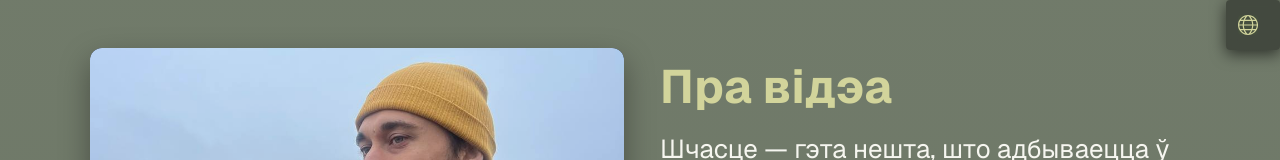
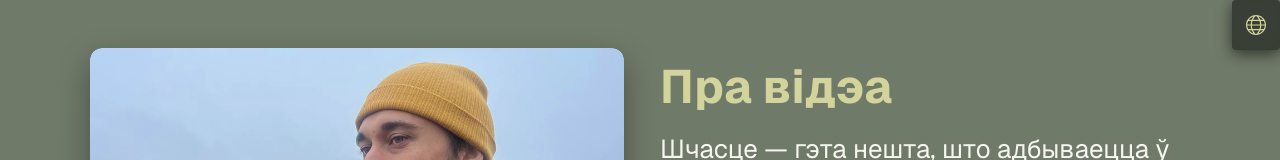
Before and after one commit to jathpr/mitya-public-interface, a Next.js app: page /be/view in a window 1280 px wide. Shown: the top 160 px of the page. Built offline with nearby package versions, Linux system fonts and the light colour scheme.

Commit message:
light langs

```diff
--- a/src/components/LocaleSwitcher/LocaleSwitcher.module.css
+++ b/src/components/LocaleSwitcher/LocaleSwitcher.module.css
@@ -1,20 +1,20 @@
-/* LocaleSwitcher.module.css - АПОШНЯЕ, НАДЗЕЙНАЕ ВЫПРАЎЛЕННЕ: Прамы фон іконкі */
+/* LocaleSwitcher.module.css - КАНЧАТКОВАЯ ВЕРСІЯ: Стабільная вышыня + Адзіны ЦЕНЬ */
 
 .container {
   min-width: fit-content;
   display: flex;
-  align-items: center;
+  align-items: center; /* Цэнтруе ўнутраныя элементы па вертыкалі */
 
   /* ВАЖНА: Вертыкальны padding для стабільнай вышыні */
   padding: 8px 12px;
 
-  /* АСНОЎНЫ ФОН І BLUR НА ЎВЕСЬ БЛОК (празрыстасць 0.4) */
+  /* АСНОЎНЫ ФОН І BLUR НА ЎВЕСЬ БЛОК */
   background-color: rgba(0, 0, 0, 0.4);
   backdrop-filter: blur(5px);
   -webkit-backdrop-filter: blur(5px);
 
-  /* АДЗІНЫ ЦЕНЬ НА ЎВЕСЬ БЛОК */
-  box-shadow: 0 4px 15px rgba(0, 0, 0, 0.6);
+  /* ЗМЕНЕНА: АДЗІНЫ ЦЕНЬ НА ЎВЕСЬ БЛОК */
+  box-shadow: 0 4px 15px rgba(0, 0, 0, 0.6); /* Павялічылі цень */
   transition: box-shadow 0.2s ease-in-out;
 
   border-radius: 4px;
@@ -23,48 +23,54 @@
 }
 
 .container:hover {
-  box-shadow: 0 6px 20px rgba(0, 0, 0, 0.8);
+  box-shadow: 0 6px 20px rgba(0, 0, 0, 0.8); /* Цень пры навядзенні курсора */
 }
 
 /* 1. Кантэйнер-абгортка для іконкі */
 .iconWrapper {
   display: flex;
   align-items: center;
-  padding: 0;
+  padding: 2px;
   cursor: pointer;
   z-index: 2;
   position: relative;
 
-  /* ЗМЕНЕНА: Цяпер гэта прамы, непразрысты колер! */
-  background-color: rgba(
-    69,
-    78,
-    62,
-    1
-  ); /* Цёмна-зялёны, каб схаваць артэфакты */
+  /* Фон iconWrapper - ПРАЗРЫСТЫ! Ён будзе паказваць асноўны фон .container */
+  background-color: transparent;
 
-  /* НОВАЕ: Задаем шырыню і вышыню, каб ён ідэальна ўпісваўся */
-  width: 20px;
-  height: 20px;
-
-  /* Куты і пераходы */
-  border-radius: 4px;
-  transition: background-color 0.2s ease-in-out, border-radius 0.3s ease-in-out;
+  transition: background-color 0.2s ease-in-out;
 }
 
-/* Мы павінны схаваць частку iconWrapper, калі ён згорнуты, праз асноўны .container */
+/* СТВАРЭННЕ БОЛЬШ СВЕТЛАГА БЛОКА З ДАПАМОГАЙ ПСЕЎДАЭЛЕМЕНТА */
+.iconWrapper::after {
+  content: "";
+  position: absolute;
+  /* Разлічваем, каб псеўдаэлемент займаў толькі частку шырыні */
+  top: -16px;
+  bottom: -16px;
+  left: -12px;
+  right: -12px;
+  z-index: -1;
 
-/* Калі спіс адкрыты, iconWrapper губляе правы кут */
-.container[aria-expanded="true"] .iconWrapper {
+  background-color: rgba(0, 0, 0, 0.15); /* Ваш выбраны колер */
+
+  /* Куты тут задаюцца на поўную вобласць, уключаючы padding */
+  border-top-left-radius: 4px;
+  border-bottom-left-radius: 4px;
+  border-top-right-radius: 4px;
+  border-bottom-right-radius: 4px;
+
+  transition: border-radius 0.3s ease-in-out;
+}
+
+/* Калі спіс адкрыты, iconWrapper::after губляе правы кут */
+.container[aria-expanded="true"] .iconWrapper::after {
   border-top-right-radius: 0;
   border-bottom-right-radius: 0;
 }
 
 .worldIcon {
   color: #d2d49b;
-  /* Іконка павінна займаць усю даступную прастору */
-  width: 100%;
-  height: 100%;
   transition: transform 0.2s ease-in-out;
 }
 
@@ -77,6 +83,7 @@
   display: flex;
   align-items: center;
 
+  /* Схаваны стан */
   max-width: 0;
   opacity: 0;
   pointer-events: none;
@@ -84,13 +91,14 @@
   background-color: transparent;
   z-index: 1;
 
-  margin-left: 10px;
+  /* Адлегласць ад іконкі */
 
   transition: max-width 0.3s ease-out, opacity 0.2s ease-out 0.1s;
 }
 
 /* Калі спіс РАСКРЫТЫ */
 .expanded {
+  margin-left: 16px;
   max-width: 400px;
   opacity: 1;
   pointer-events: auto;
--- a/src/components/LocaleSwitcher/LocaleSwitcher.tsx
+++ b/src/components/LocaleSwitcher/LocaleSwitcher.tsx
@@ -1,12 +1,11 @@
 "use client";
 
-import { usePathname, Link } from "@/i18n/navigation"; // <-- ПАВІННА БЫЦЬ ТАК
+import { usePathname, Link } from "@/i18n/navigation";
 import { routing } from "@/i18n/routing";
 import styles from "./LocaleSwitcher.module.css";
-// import { Link } from "@/i18n/navigation"; <-- Ужо імпартавана вышэй
+import { useLocale } from "next-intl";
+import { Fragment, useState, useRef, useEffect } from "react";
 import { TfiWorld } from "react-icons/tfi";
-import { useState, useRef, useEffect, Fragment } from "react";
-import { useLocale } from "next-intl";
 
 // Аб'ект для адлюстравання назваў моў на іх саміх
 const localeNames: { [key: string]: string } = {
@@ -19,16 +18,16 @@ export function LocaleSwitcher() {
   const [isExpanded, setIsExpanded] = useState(false);
   const containerRef = useRef<HTMLDivElement>(null);
 
-  // Цяпер usePathname бярэцца з next-intl і вяртае шлях без мовы
-  const pathname = usePathname();
   const currentLocale = useLocale();
+
+  const localePathname = usePathname();
+  const pathname = localePathname;
 
   const localesToDisplay = routing.locales.filter(
     (loc) => loc !== currentLocale
   );
 
   const handleLocaleChange = () => {
-    // Пасля выбару мовы закрываем спіс
     setIsExpanded(false);
   };
 
@@ -51,15 +50,16 @@ export function LocaleSwitcher() {
   return (
     <div
       ref={containerRef}
-      className={`${styles.container}`}
-      // Увесь клік адбываецца на iconWrapper
+      className={styles.container}
       role="group"
       aria-expanded={isExpanded}
+      /* ЗМЕНЕНА: КЛІК НА ЎВЕСЬ БЛОК */
+      onClick={() => setIsExpanded(!isExpanded)}
     >
-      {/* 1. ІКОНКА-ТРЫГЕР (заўсёды бачная) */}
+      {/* 1. ІКОНКА-ТРЫГЕР */}
       <span
         className={styles.iconWrapper}
-        onClick={() => setIsExpanded(!isExpanded)}
+        /* ЗМЕНЕНА: Выдалены onClick */
         role="button"
       >
         <TfiWorld size={20} className={styles.worldIcon} />
@@ -70,7 +70,7 @@ export function LocaleSwitcher() {
         className={`${styles.languageList} ${
           isExpanded ? styles.expanded : ""
         }`}
-        // Спыняем клік на гэтым блоку, каб ён не спрацаваў на iconWrapper і не закрыў спіс
+        /* ВАЖНА: Спыняем клік на мовах, каб не закрываць спіс адразу пасля выбару Link */
         onClick={(e) => e.stopPropagation()}
       >
         {localesToDisplay.map((locale, index) => (
```
